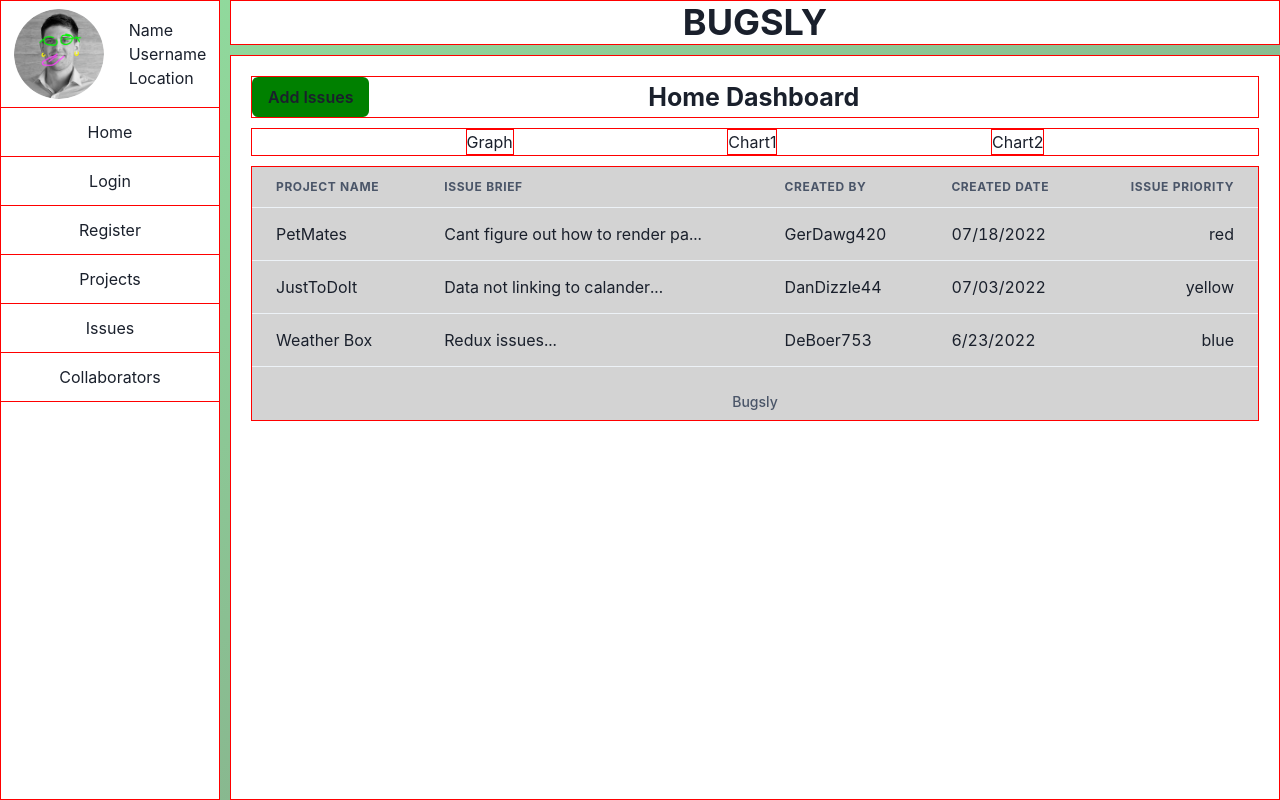
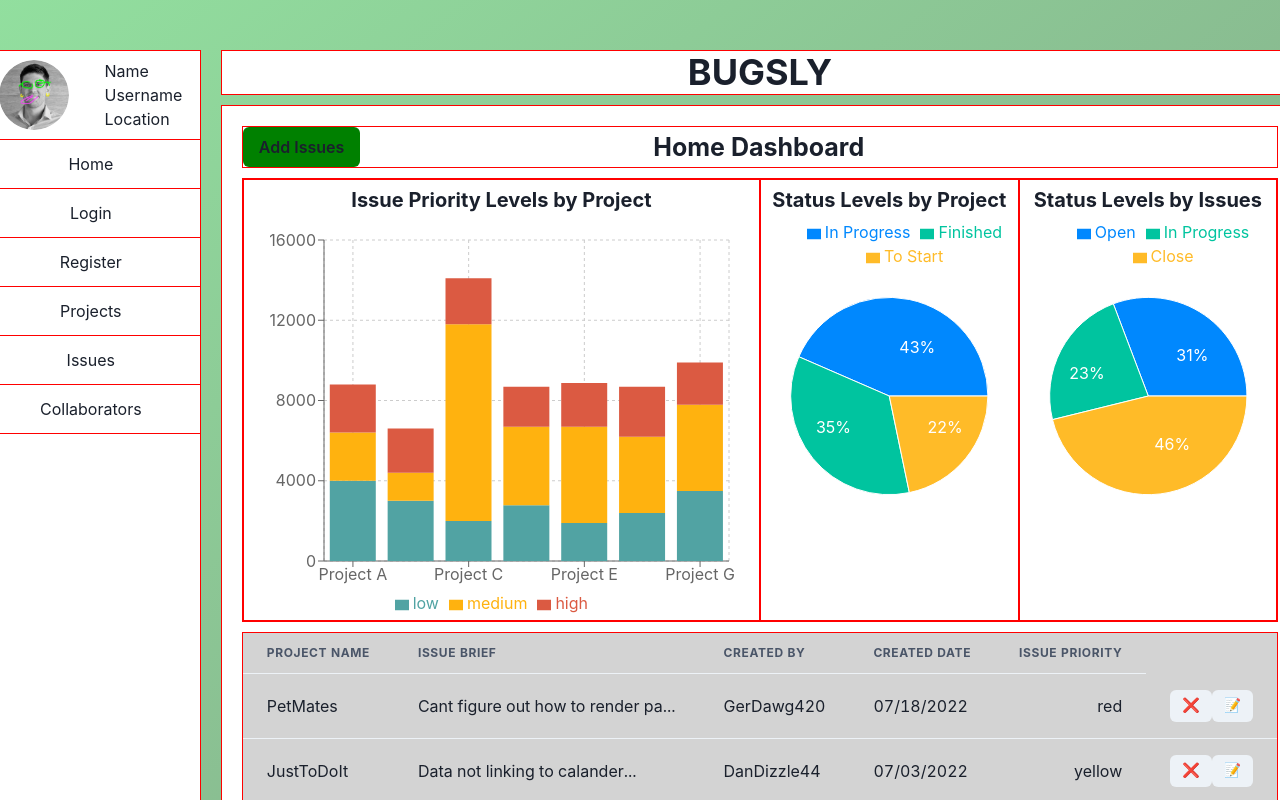
Before and after one commit to dan4422/bug-tracker-PROJECT, a React (Create React App) app in the folder client/: page / in a window 1280 px wide. Shown: the top 800 px of the page. Built offline with nearby package versions, Linux system fonts and the light colour scheme.

Commit message:
Stupid GITHUB

```diff
--- a/client/package.json
+++ b/client/package.json
@@ -16,6 +16,7 @@
     "react-redux": "^8.0.2",
     "react-router-dom": "^6.3.0",
     "react-scripts": "5.0.1",
+    "recharts": "^2.1.12",
     "web-vitals": "^2.1.4"
   },
   "scripts": {
--- a/client/src/App.css
+++ b/client/src/App.css
@@ -1,13 +1,5 @@
 .App {
   --color-a: rgba(92, 207, 111, 0.669);
   --color-b: rgba(39, 87, 44, 0.579);
-  min-height: 100vh;
   background: linear-gradient(to bottom right, var(--color-a), var(--color-b));
-  display: flex;
-  flex-direction: row;
-  gap: 10px;
 }
-
-.main {
-  gap: 10px;
-}
--- a/client/src/App.js
+++ b/client/src/App.js
@@ -1,5 +1,5 @@
 // CHAKRA:
-import { Box, Flex } from '@chakra-ui/react'
+import { Box, Container, Flex } from '@chakra-ui/react'
 
 // REACT ROUTER:
 import { Route, Routes } from 'react-router-dom'
@@ -23,9 +23,11 @@ import './App.css'
 // APP:
 export default function App() {
   return (
-    <div className="App">
+    <Box className="App" paddingY="50px" minH="100vh">
+      <Container maxW={'95vw'}>
+        <Flex gap="5" w="100%" justifyContent={'center'}>
           <PrimaryNav />
-      <Flex flexDirection={'column'} alignItems="center" w={'100vw'} gap="10px">
+          <Flex flexDirection={'column'} alignItems="center" maxW="full" gap="10px" flexGrow="1">
             <SiteTitle />
             <Box border="1px" borderColor="red" w="100%" h="100%">
               <Routes>
@@ -38,6 +40,8 @@ export default function App() {
               </Routes>
             </Box>
           </Flex>
-    </div>
+        </Flex>
+      </Container>
+    </Box>
   )
 }
--- a/client/src/components/FormLogin.jsx
+++ b/client/src/components/FormLogin.jsx
@@ -11,7 +11,7 @@ import { Link, useNavigate } from 'react-router-dom'
 import { useLoginMutation } from '../redux/services/user'
 
 // FORM LOGIN:
-function FormLogin() {
+export default function FormLogin() {
   const navigate = useNavigate()
   const [login] = useLoginMutation()
   const [form, setForm] = useState({
@@ -67,5 +67,3 @@ function FormLogin() {
     </form>
   )
 }
-
-export default FormLogin
--- /dev/null
+++ b/client/src/components/HomeBarChart.jsx
@@ -0,0 +1,82 @@
+import { Heading } from '@chakra-ui/react'
+import React, { useState } from 'react'
+import { Bar, BarChart, CartesianGrid, Legend, ResponsiveContainer, Tooltip, XAxis, YAxis } from 'recharts'
+
+const data = [
+  {
+    name: 'Project A',
+    low: 4000,
+    medium: 2400,
+    high: 2400,
+  },
+  {
+    name: 'Project B',
+    low: 3000,
+    medium: 1398,
+    high: 2210,
+  },
+  {
+    name: 'Project C',
+    low: 2000,
+    medium: 9800,
+    high: 2290,
+  },
+  {
+    name: 'Project D',
+    low: 2780,
+    medium: 3908,
+    high: 2000,
+  },
+  {
+    name: 'Project E',
+    low: 1890,
+    medium: 4800,
+    high: 2181,
+  },
+  {
+    name: 'Project F',
+    low: 2390,
+    medium: 3800,
+    high: 2500,
+  },
+  {
+    name: 'Project G',
+    low: 3490,
+    medium: 4300,
+    high: 2100,
+  },
+]
+
+function HomeBarChart() {
+  return (
+    <>
+      <Heading size="md" textAlign="center" my={2}>
+        Issue Priority Levels by Project
+      </Heading>
+      <ResponsiveContainer width="100%" height={400}>
+        <BarChart
+          width={800}
+          height={400}
+          data={data}
+          margin={{
+            top: 20,
+            right: 30,
+            left: 20,
+            bottom: 5,
+          }}
+        >
+          <CartesianGrid strokeDasharray="3 3" />
+          <XAxis dataKey="name" />
+          <YAxis />
+          <Tooltip />
+          <Legend />
+          <Bar dataKey="low" stackId="a" fill="#51A3A3" />
+          <Bar dataKey="medium" stackId="a" fill="#FFB20F" />
+          <Bar dataKey="high" stackId="a" fill="#DB5A42" />
+        </BarChart>
+      </ResponsiveContainer>
+    </>
+  )
+}
+
+export default HomeBarChart
--- a/client/src/components/HomePage.jsx
+++ b/client/src/components/HomePage.jsx
@@ -1,9 +1,17 @@
+import React, { useState } from 'react'
+
 // CHAKRA:
 import { Box, Button, Flex, Heading } from '@chakra-ui/react'
-import { Table, TableCaption, TableContainer, Tbody, Td, Th, Thead, Tr } from '@chakra-ui/react'
+
+import { CloseButton, Table, TableCaption, TableContainer, Tbody, Td, Th, Thead, Tr } from '@chakra-ui/react'
+
+import { ResponsiveContainer } from 'recharts'
 
 // REACT ROUTER:
 import { Link } from 'react-router-dom'
+import HomeBarChart from './HomeBarChart'
+import HomePieChart1 from './HomePieChart1'
+import HomePieChart2 from './HomePieChart2'
 
 // HOME PAGE:
 export default function HomePage() {
@@ -20,14 +28,14 @@ export default function HomePage() {
       </Flex>
       <Box border="1px" borderColor="red">
         <Flex flexWrap="wrap" justifyContent="space-evenly">
-          <Box border="1px" borderColor="red">
-            Graph
+          <Box border="1px" width={{ base: '100%', sm: '100%', md: '50%' }} borderColor="red">
+            <HomeBarChart />
           </Box>
-          <Box border="1px" borderColor="red">
-            Chart1
+          <Box border="1px" maxW={'100%'} width={{ base: '100%', sm: '100%', md: '25%' }} borderColor="red">
+            <HomePieChart1 />
           </Box>
-          <Box border="1px" borderColor="red">
-            Chart2
+          <Box border="1px" maxW={'100%'} width={{ base: '100%', sm: '100%', md: '25%' }} borderColor="red">
+            <HomePieChart2 />
           </Box>
         </Flex>
       </Box>
@@ -51,6 +59,12 @@ export default function HomePage() {
                 <Td>GerDawg420</Td>
                 <Td>07/18/2022</Td>
                 <Td textAlign={'right'}>red</Td>
+                <Td>
+                  <Flex>
+                    <Button size="sm">❌</Button>
+                    <Button size="sm">📝</Button>
+                  </Flex>
+                </Td>
               </Tr>
               <Tr>
                 <Td>JustToDoIt</Td>
@@ -58,6 +72,12 @@ export default function HomePage() {
                 <Td>DanDizzle44</Td>
                 <Td>07/03/2022</Td>
                 <Td textAlign={'right'}>yellow</Td>
+                <Td>
+                  <Flex>
+                    <Button size="sm">❌</Button>
+                    <Button size="sm">📝</Button>
+                  </Flex>
+                </Td>
               </Tr>
               <Tr>
                 <Td>Weather Box</Td>
@@ -65,6 +85,12 @@ export default function HomePage() {
                 <Td>DeBoer753</Td>
                 <Td>6/23/2022</Td>
                 <Td textAlign={'right'}>blue</Td>
+                <Td>
+                  <Flex>
+                    <Button size="sm">❌</Button>
+                    <Button size="sm">📝</Button>
+                  </Flex>
+                </Td>
               </Tr>
             </Tbody>
           </Table>
--- /dev/null
+++ b/client/src/components/HomePieChart1.jsx
@@ -0,0 +1,47 @@
+import { Heading } from '@chakra-ui/react'
+import React from 'react'
+import { Cell, Legend, Pie, PieChart, ResponsiveContainer, Tooltip } from 'recharts'
+
+const data = [
+  { name: 'In Progress', value: 10 },
+  { name: 'Finished', value: 8 },
+  { name: 'To Start', value: 5 },
+]
+
+const COLORS = ['#0088FE', '#00C49F', '#FFBB28', '#FF8042']
+
+const RADIAN = Math.PI / 180
+const renderCustomizedLabel = ({ cx, cy, midAngle, innerRadius, outerRadius, percent, index }) => {
+  const radius = innerRadius + (outerRadius - innerRadius) * 0.5
+  const x = cx + radius * Math.cos(-midAngle * RADIAN)
+  const y = cy + radius * Math.sin(-midAngle * RADIAN)
+
+  return (
+    <text x={x} y={y} fill="white" textAnchor={x > cx ? 'start' : 'end'} dominantBaseline="central">
+      {`${(percent * 100).toFixed(0)}%`}
+    </text>
+  )
+}
+
+function HomePieChart1() {
+  return (
+    <>
+      <Heading size="md" textAlign="center" my={2}>
+        Status Levels by Project
+      </Heading>
+      <ResponsiveContainer width="100%" height={400}>
+        <PieChart width={400} height={100}>
+          <Pie data={data} labelLine={false} label={renderCustomizedLabel} fill="#8884d8" dataKey="value">
+            {data.map((entry, index) => (
+              <Cell key={`cell-${index}`} fill={COLORS[index % COLORS.length]} />
+            ))}
+          </Pie>
+          <Tooltip />
+          <Legend wrapperStyle={{ top: 0, left: 25 }} />
+        </PieChart>
+      </ResponsiveContainer>
+    </>
+  )
+}
+
+export default HomePieChart1
--- /dev/null
+++ b/client/src/components/HomePieChart2.jsx
@@ -0,0 +1,47 @@
+import { Heading } from '@chakra-ui/react'
+import React from 'react'
+import { Cell, Legend, Pie, PieChart, ResponsiveContainer, Tooltip } from 'recharts'
+
+const data = [
+  { name: 'Open', value: 20 },
+  { name: 'In Progress', value: 15 },
+  { name: 'Close', value: 30 },
+]
+
+const COLORS = ['#0088FE', '#00C49F', '#FFBB28', '#FF8042']
+
+const RADIAN = Math.PI / 180
+const renderCustomizedLabel = ({ cx, cy, midAngle, innerRadius, outerRadius, percent, index }) => {
+  const radius = innerRadius + (outerRadius - innerRadius) * 0.5
+  const x = cx + radius * Math.cos(-midAngle * RADIAN)
+  const y = cy + radius * Math.sin(-midAngle * RADIAN)
+
+  return (
+    <text x={x} y={y} fill="white" textAnchor={x > cx ? 'start' : 'end'} dominantBaseline="central">
+      {`${(percent * 100).toFixed(0)}%`}
+    </text>
+  )
+}
+
+function HomePieChart2() {
+  return (
+    <>
+      <Heading size="md" textAlign="center" my={2}>
+        Status Levels by Issues
+      </Heading>
+      <ResponsiveContainer width="100%" height={400}>
+        <PieChart width={400} height={400}>
+          <Legend wrapperStyle={{ top: 0, left: 25 }} />
+          <Pie data={data} labelLine={false} label={renderCustomizedLabel} fill="#8884d8" dataKey="value">
+            {data.map((entry, index) => (
+              <Cell key={`cell-${index}`} fill={COLORS[index % COLORS.length]} />
+            ))}
+          </Pie>
+          <Tooltip />
+        </PieChart>
+      </ResponsiveContainer>
+    </>
+  )
+}
+
+export default HomePieChart2
--- a/client/src/components/PrimaryNav.jsx
+++ b/client/src/components/PrimaryNav.jsx
@@ -1,5 +1,6 @@
 // CHAKRA:
 import { Link as Anchor, Box, Container, Image, Text } from '@chakra-ui/react'
+import { useMediaQuery } from '@chakra-ui/react'
 
 // REACT ROUTER:
 import { Link } from 'react-router-dom'
@@ -9,6 +10,8 @@ import profileImg from '../imgs/profilePhoto.png'
 
 // PRIMARY NAV:
 export default function PrimaryNav() {
+  const [navMediaQueryFlexed] = useMediaQuery('(max-width: 480px)')
+
   return (
     <Container
       border="1px"
@@ -16,10 +19,12 @@ export default function PrimaryNav() {
       margin={0}
       display="flex"
       flexDirection="column"
-      maxW={220}
-      minH={'100vh'}
+      minW={{ base: 150, lg: 220 }}
+      maxW={{ base: 150, lg: 150 }}
+      minH={'90vh'}
       p={0}
       bg="white"
+      flexShrink="0"
     >
       <Box
         borderBottom="1px"
@@ -27,9 +32,11 @@ export default function PrimaryNav() {
         display="flex"
         justifyContent={'space-around'}
         alignItems={'center'}
+        flexDirection={{ base: 'column', lg: 'row' }}
+        textAlign={{ base: 'center', lg: 'left' }}
         py={2}
       >
-        <Image width={90} maxW="50%" borderRadius="full" m={0} src={profileImg} alt="" />
+        <Image width={70} maxW="50%" borderRadius="full" m={0} src={profileImg} alt="" />
         <Box maxW="100%" justifyContent={'center'}>
           <Text>Name</Text>
           <Text>Username</Text>
--- a/client/src/components/Project.jsx
+++ b/client/src/components/Project.jsx
@@ -1,5 +1,4 @@
 // CHAKRA:
-
 import {
   Button,
   FormControl,
@@ -15,31 +14,74 @@ import {
 
 // REACT:
 import { useState } from 'react'
+import { useNavigate } from 'react-router-dom'
 
 // PROJECT:
 
 export function Project() {
+  const navigate = useNavigate()
+  const [form, setForm] = useState({
+    name: '',
+    description: '',
+    status: '',
+  })
+
+  const updateProject = (name, value) => {
+    setForm({
+      ...form,
+      [name]: value,
+    })
+  }
+
+  const handleSubmit = (e) => {
+    e.preventDefault()
+    fetch('/api/v1/projects/create', {
+      method: 'POST',
+      headers: { 'Content-Type': 'application/json' },
+      body: JSON.stringify(form),
+    })
+      .then((res) => res.json())
+      .then(() => {
+        navigate('/')
+      })
+      .catch(() => {})
+  }
   return (
     <>
+      <form onSubmit={handleSubmit}>
         <Heading style={{ textAlign: 'center', color: 'white' }}>Project Dashboard</Heading>
         <VStack divider={<StackDivider borderColor="gray.200" />} spacing={4}>
           <FormControl>
-          <FormLabel>Title</FormLabel>
-          <Input placeholder="Project name here." />
+            <FormLabel htmlFor="name">Name</FormLabel>
+            <Input
+              id="name"
+              type="name"
+              required
+              value={form.name}
+              placeholder="Project name here."
+              onChange={(e) => updateProject('name', e.target.value)}
+            />
             <Stack spacing={5}></Stack>
-          <FormLabel>Description</FormLabel>
-          <Textarea placeholder="Write a description for your project here" />
+            <FormLabel htmlFor="description">Description</FormLabel>
+            <Input
+              id="description"
+              type="description"
+              required
+              value={form.description}
+              onChange={(e) => updateProject('description', e.target.value)}
+              placeholder="Write a description for your project here"
+            />
             <FormLabel>Operational Status</FormLabel>
-          <Select placeholder="Select option">
-            <option value="option1">Option 1</option>
-            <option value="option2">Option 2</option>
-            <option value="option3">Option 3</option>
+            <Select placeholder="Select progress">
+              <option value="option1">Progress</option>
+              <option value="option2">Finish</option>
             </Select>
           </FormControl>
-        <Button h="2rem" size="lg">
+          <Button type="submit" h="2rem" size="lg">
             Submit
           </Button>
         </VStack>
+      </form>
     </>
   )
 }
--- a/client/src/routes/Register.jsx
+++ b/client/src/routes/Register.jsx
@@ -7,7 +7,7 @@ import FormRegister from '../components/FormRegister'
 // REGISTER:
 export default function Register() {
   return (
-    <Box>
+    <Box border="1px" borderColor="red" w="100%" h="100%">
       <Text px={4} mt={10} textAlign="center" fontSize="3xl">
         Register
       </Text>
```
Also changed, not shown: client/src/components/Issue.jsx (+55 -18 lines), 1 other file (tests, documents, lock files or other folders). Lines whose indentation alone changed are shown as unchanged.
